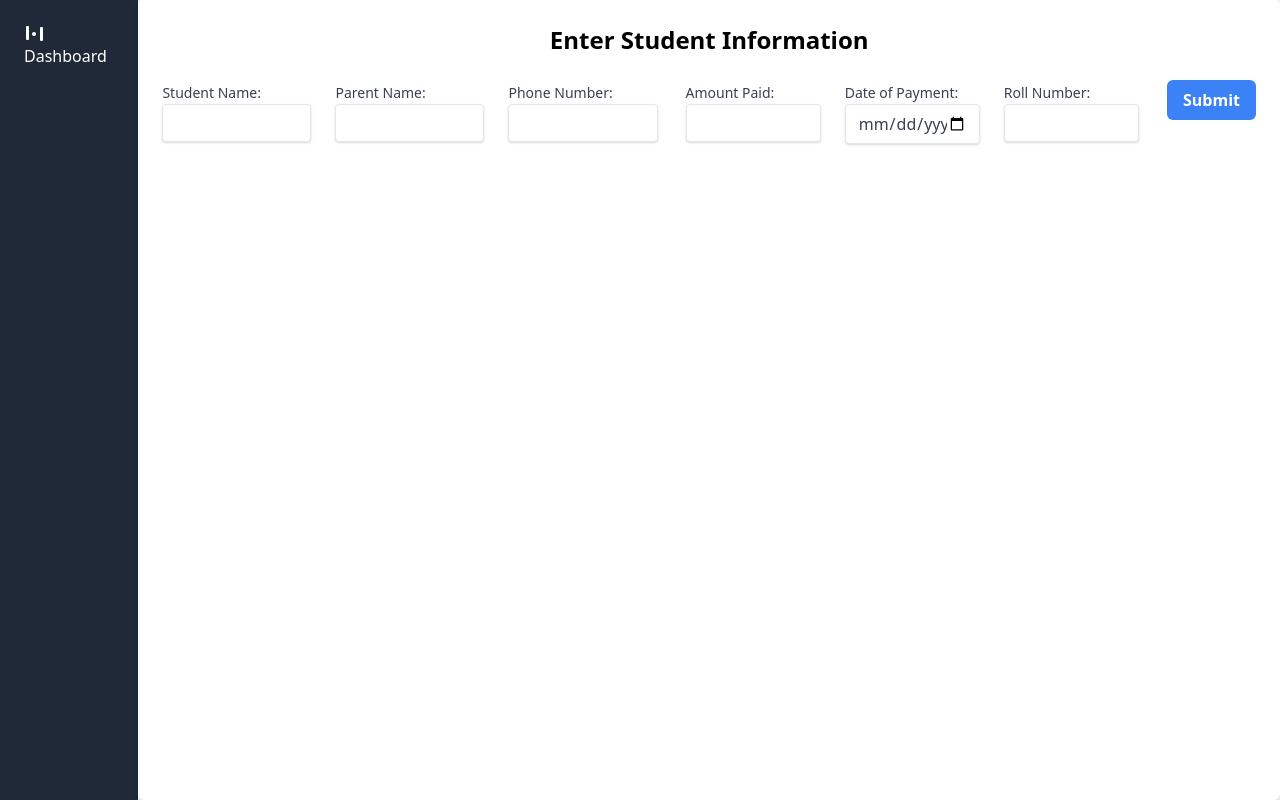
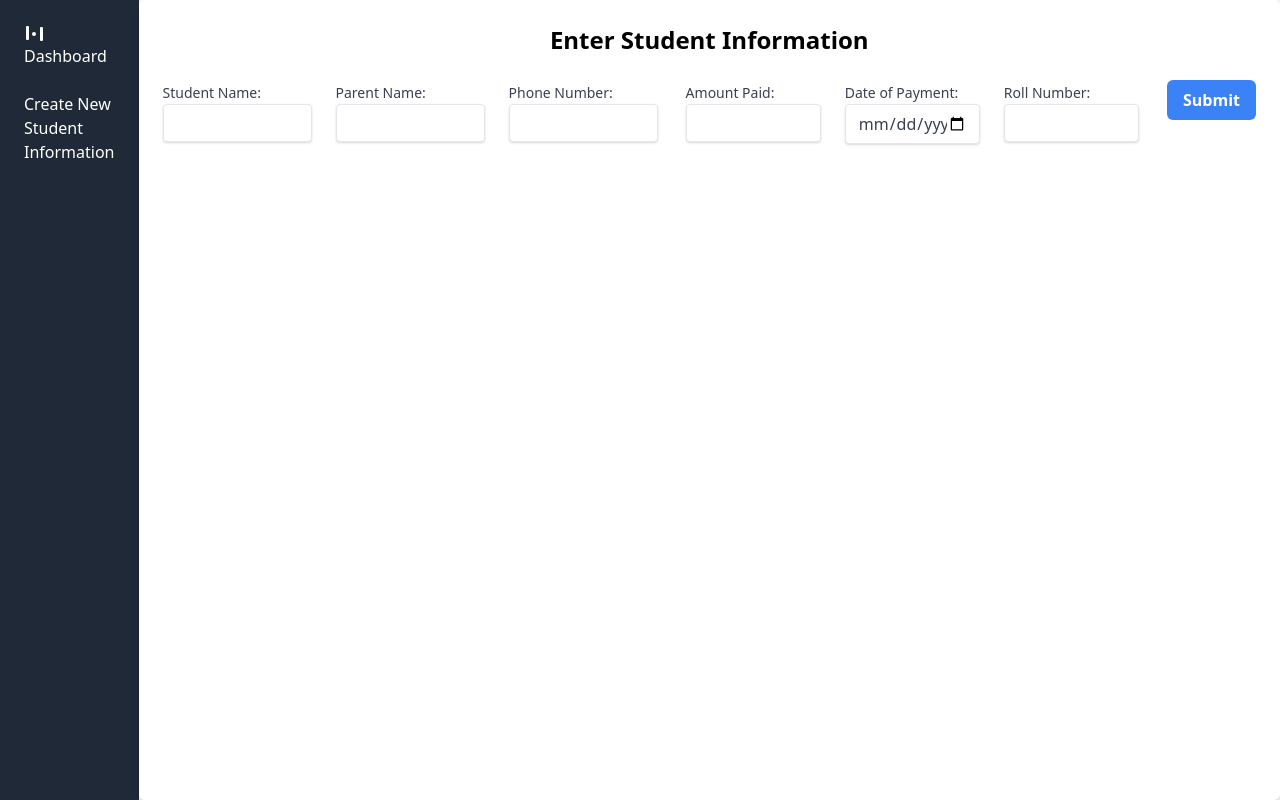
Before and after one commit to Sreekar-Shodhan/School-Management-Software, a plain HTML site: page Frontend/Old-Student.html in a window 1280 px wide. Drawn offline with nearby package versions, Linux system fonts and the light colour scheme.

Commit message:
linked old-new student screens

```diff
--- a/Frontend/Old-Student.html
+++ b/Frontend/Old-Student.html
@@ -26,7 +26,19 @@
 					</a>
 				</li>
 
-
+				<li class="hover:bg-gray-700 p-2 rounded">
+					<a href="#" class="flex items-center space-x-2">
+						<!-- <svg class="w-5 h-5" fill="currentColor" viewBox="0 0 20 20" xmlns="http://www.w3.org/2000/svg">
+											<path
+												d="M6 3a1 1 0 100-2 1 1 0 000 2zM4 3a1 1 0 100-2 1 1 0 000 2zM16 3a1 1 0 100-2 1 1 0 000 2zM14 3a1 1 0 100-2 1 1 0 000 2zM10 3a1 1 0 100-2 1 1 0 000 2z">
+											</path>
+											<path
+												d="M3.293 9.293a1 1 0 011.414 0L10 14.586l5.293-5.293a1 1 0 111.414 1.414l-6 6a1 1 0 01-1.414 0l-6-6a1 1 0 010-1.414z">
+											</path>
+										</svg> -->
+						<span><a href="New-Student.html">Create New Student Information</a></span>
+					</a>
+				</li>
 			</ul>
 		</aside>
 		<div class="bg-white p-6 rounded-md shadow-md">
```
Also changed, not shown: Frontend/New-Student.html (+2 -0 lines).
